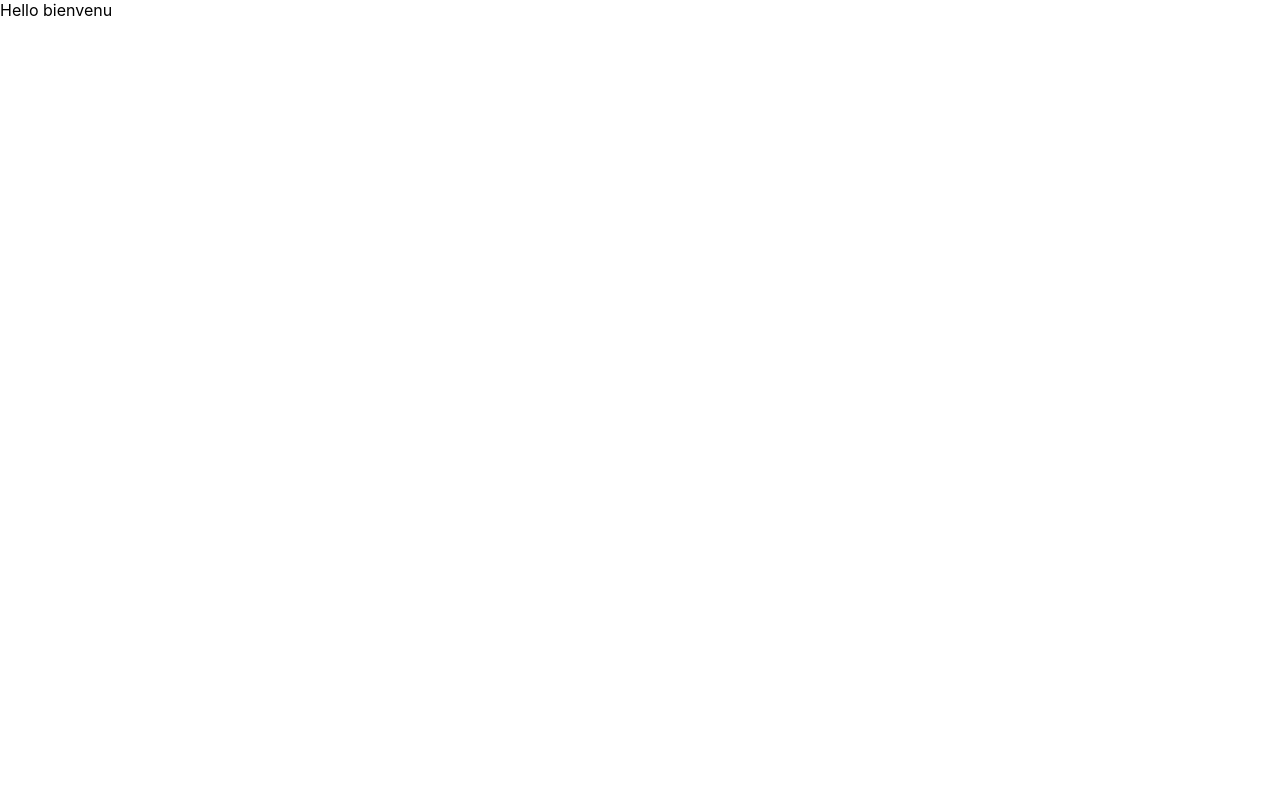
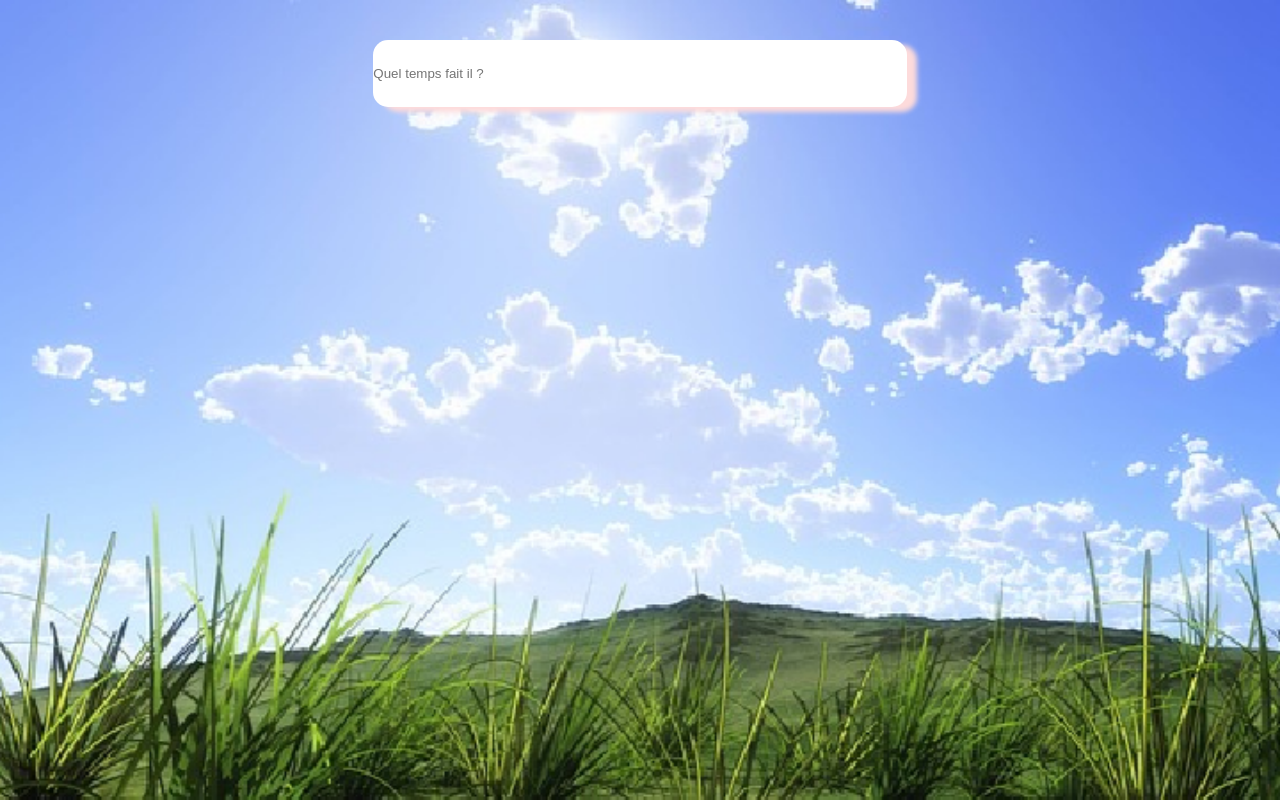
Before and after one commit to Deflandrenassim/ApiMeteo-reactJs, a React (Create React App) app: page / in a window 1280 px wide. Built offline with nearby package versions, Linux system fonts and the light colour scheme.

Commit message:
add css index.css

```diff
--- a/src/App.js
+++ b/src/App.js
@@ -7,8 +7,15 @@ const api = {
 
 function App() {
   return (
-    <div className="App">
-      Hello bienvenu
+    <div className="app">
+     <div class="container">
+        <div class="container-search">
+            <input type="text"
+              className="search-box"
+              placeholder="Quel temps fait il ?"
+              />
+        </div>
+     </div>
 
     </div>
 
--- a/src/index.css
+++ b/src/index.css
@@ -1,13 +1,32 @@
-body {
+*{
   margin: 0;
-  font-family: -apple-system, BlinkMacSystemFont, 'Segoe UI', 'Roboto', 'Oxygen',
-    'Ubuntu', 'Cantarell', 'Fira Sans', 'Droid Sans', 'Helvetica Neue',
-    sans-serif;
-  -webkit-font-smoothing: antialiased;
-  -moz-osx-font-smoothing: grayscale;
+  padding: 0;
+  box-sizing: border-box;
 }
 
-code {
-  font-family: source-code-pro, Menlo, Monaco, Consolas, 'Courier New',
-    monospace;
+body {
+  font-family:'Arial, Helvetica, sans-serif';
 }
+.app{
+  background-image: url('./assets/beau.png');
+  background-size: cover;
+
+}
+.container{
+  min-height: 100vh;
+}
+.container-search{
+    display: flex;
+    justify-content: center;
+    padding-top: 40px;
+}
+.search-box{
+  border: none;
+  background: none;
+  background-color: white;
+  height: 5em;
+  width: 40em;
+  border-radius: 15px 15px 15px 15px;
+  box-shadow:  10px 5px 5px rgb(253, 219, 219);
+  color: black;
+}
```
